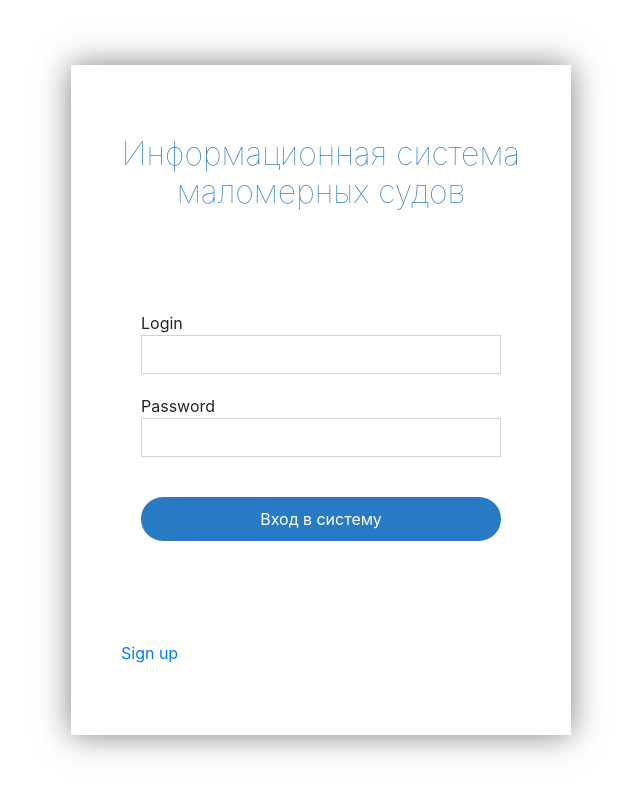
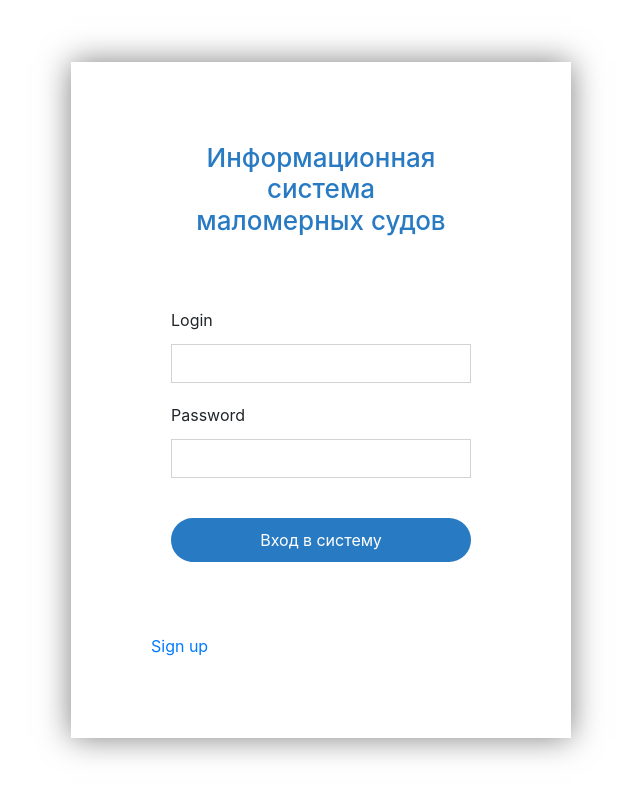
Before and after one commit to Claim2001/ICMC, a Django app: page /login in a window 1280 px wide. Shown: the whole page, without its empty margins (319-959 px from the left). Run offline with Django 3.2, Linux system fonts and the light colour scheme; some libraries are stand-ins or nearby versions.

Commit message:
Something

```diff
--- a/main/static/main/css/main.css
+++ b/main/static/main/css/main.css
@@ -6,6 +6,10 @@
 h1, p, a {
     margin-bottom: 0;
     padding-bottom: 0;
+}
+
+p {
+    font-size: 16px;
 }
 
 html {
@@ -203,8 +207,9 @@ input.formFileInput {
 .login-window {
     background-color: #ffffff;
     width: 500px;
+    /* height: 650px; */
     margin: 0 auto;
-    padding: 70px 50px;
+    padding: 80px;
     box-shadow: 0 0 30px rgba(0, 0, 0, 0.5);
 }
 
@@ -223,14 +228,15 @@ input.formFileInput {
     margin-bottom: 20px;
 }
 
-.login-window h2.loginTitle {
+.login-window .loginTitle {
     color: #287ac3;
     text-align: center;
-    font-weight: 100;
+    /* font-weight: 100; */
+    font-size: 26px;
 }
 
 .loginForm {
-    margin: 100px 0;
+    margin: 72px 0;
     padding: 0 20px;
 }
 
@@ -238,6 +244,7 @@ input.formFileInput {
     border: 1px solid lightgray;
     font-size: 18px;
     padding: 5px 10px;
+    margin-top: 12px;
 }
 
 .loginInput input {
```
